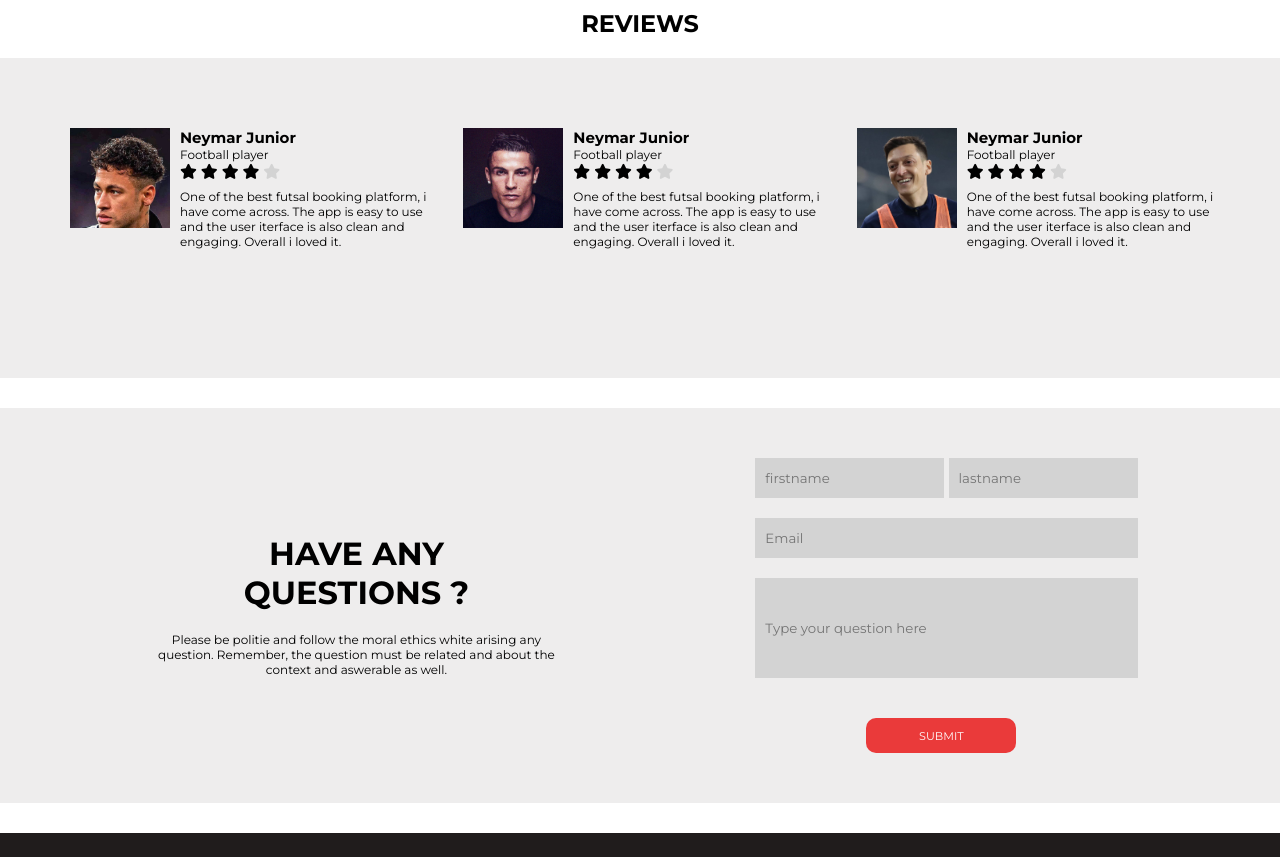
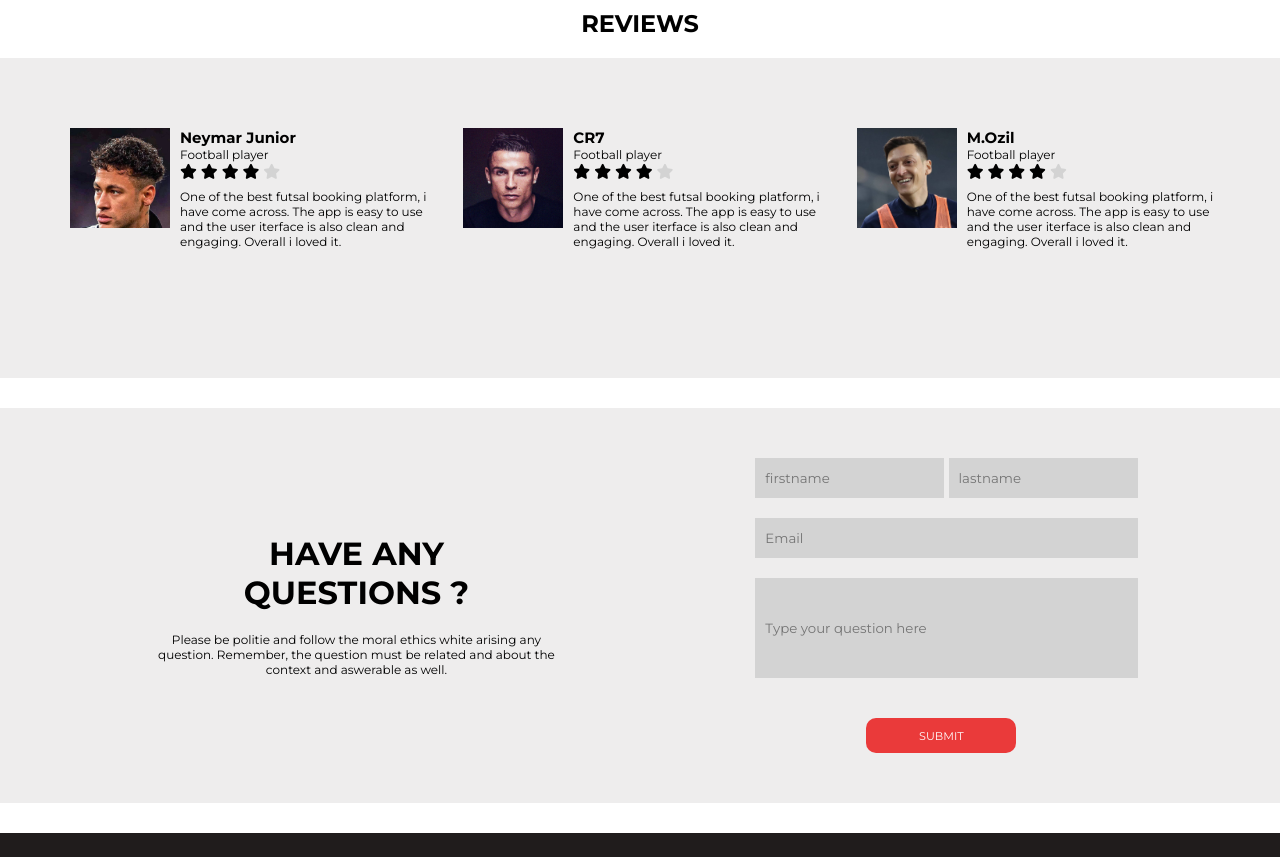
Before and after one commit to siksanaryal/Bookmygame, a plain HTML site: page index.html in a window 1280 px wide. Shown: the part 1280-2137 px from the top of the page. Drawn offline with Linux system fonts and the light colour scheme.

Commit message:
Update index.html

```diff
--- a/index.html
+++ b/index.html
@@ -129,7 +129,7 @@
           <img src="web-images/ronaldo.jpeg" alt="" srcset="">
         </div>
         <div class="description">
-          <h4>Neymar Junior</h4>
+          <h4>CR7</h4>
           <p>Football player</p>
           <div class="rating">
             <i class="fa-solid fa-star"></i>
@@ -147,7 +147,7 @@
           <img src="web-images/ozil.jpeg" alt="" srcset="">
         </div>
         <div class="description">
-          <h4>Neymar Junior</h4>
+          <h4>M.Ozil</h4>
           <p>Football player</p>
           <div class="rating">
             <i class="fa-solid fa-star"></i>
```
